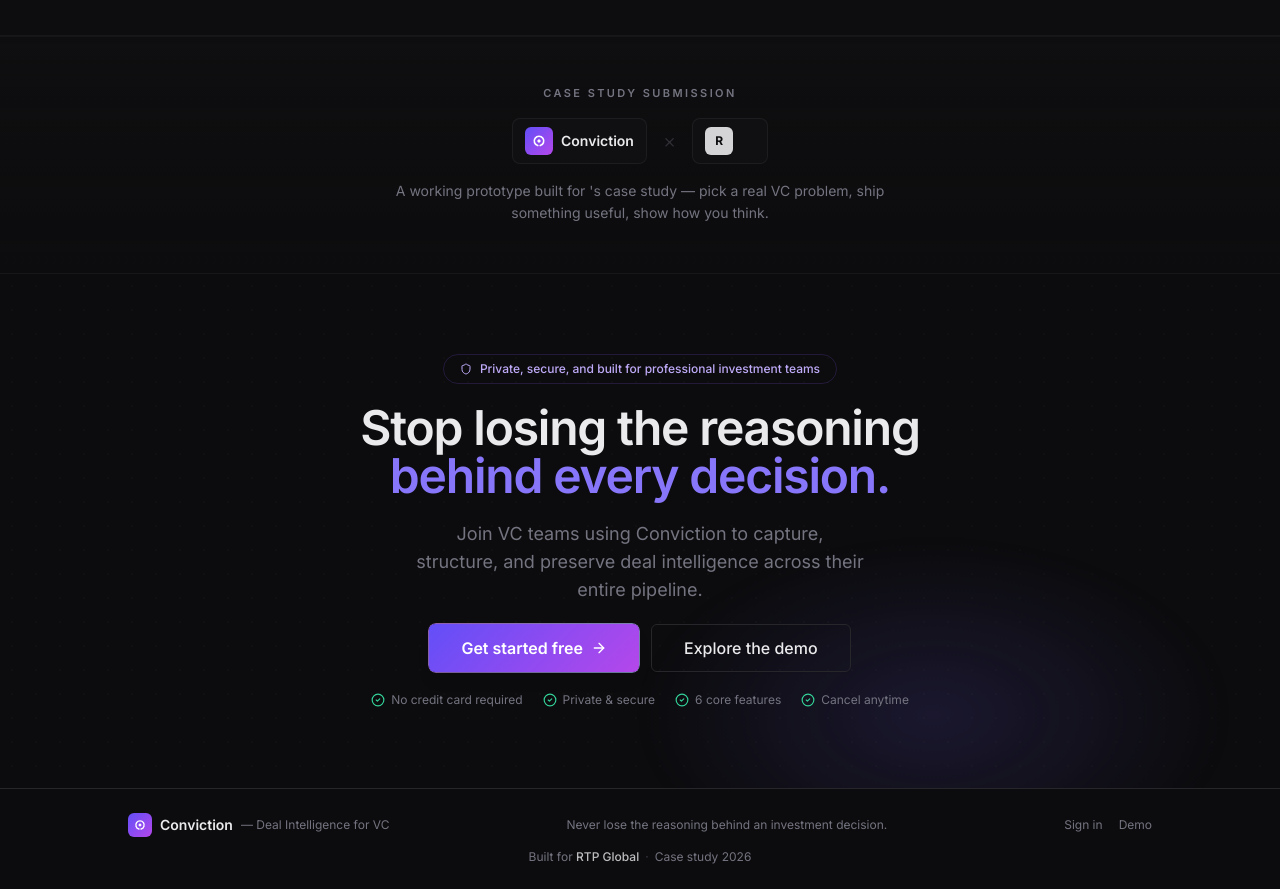
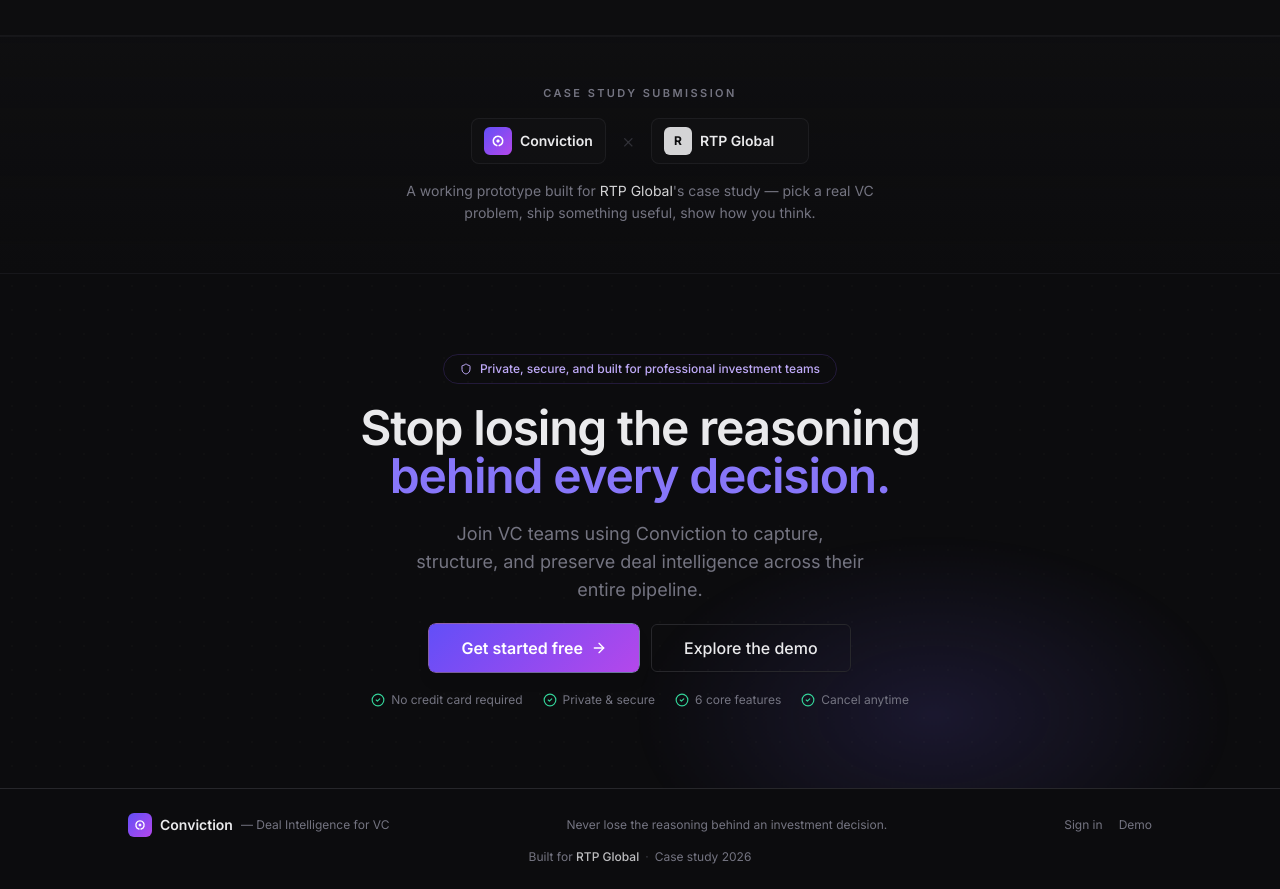
Before and after one commit to Kush172005/Conviction, a React (Vite) app: page / in a window 1280 px wide. Shown: the part 3980-4869 px from the top of the page. Built offline with nearby package versions, Linux system fonts and the light colour scheme; no server answers.

Commit message:
added the dockerfile for deployment

```diff
--- a/src/components/RtpGlobalBranding.tsx
+++ b/src/components/RtpGlobalBranding.tsx
@@ -54,23 +54,23 @@
             <div className="flex h-7 w-7 items-center justify-center rounded-md bg-foreground/90 text-background text-xs font-bold tracking-tight">
               R
             </div>
-            {/* <span className="text-sm font-semibold text-foreground group-hover:text-foreground">
+            <span className="text-sm font-semibold text-foreground group-hover:text-foreground">
               RTP Global
-            </span> */}
+            </span>
             <ArrowUpRight className="h-3.5 w-3.5 text-muted-foreground opacity-0 group-hover:opacity-100 transition-opacity" />
           </a>
         </div>
 
         <p className="text-sm text-muted-foreground max-w-lg mx-auto leading-relaxed">
           A working prototype built for{' '}
-          {/* <a
+          <a
             href={RTP_GLOBAL_URL}
             target="_blank"
             rel="noopener noreferrer"
             className="text-foreground/90 underline-offset-2 hover:underline"
           >
             RTP Global
-          </a> */}
+          </a>
           &apos;s case study — pick a real VC problem, ship something useful, show how you think.
         </p>
       </div>
```
Also changed, not shown: 2 other files (tests, documents, lock files or other folders).
